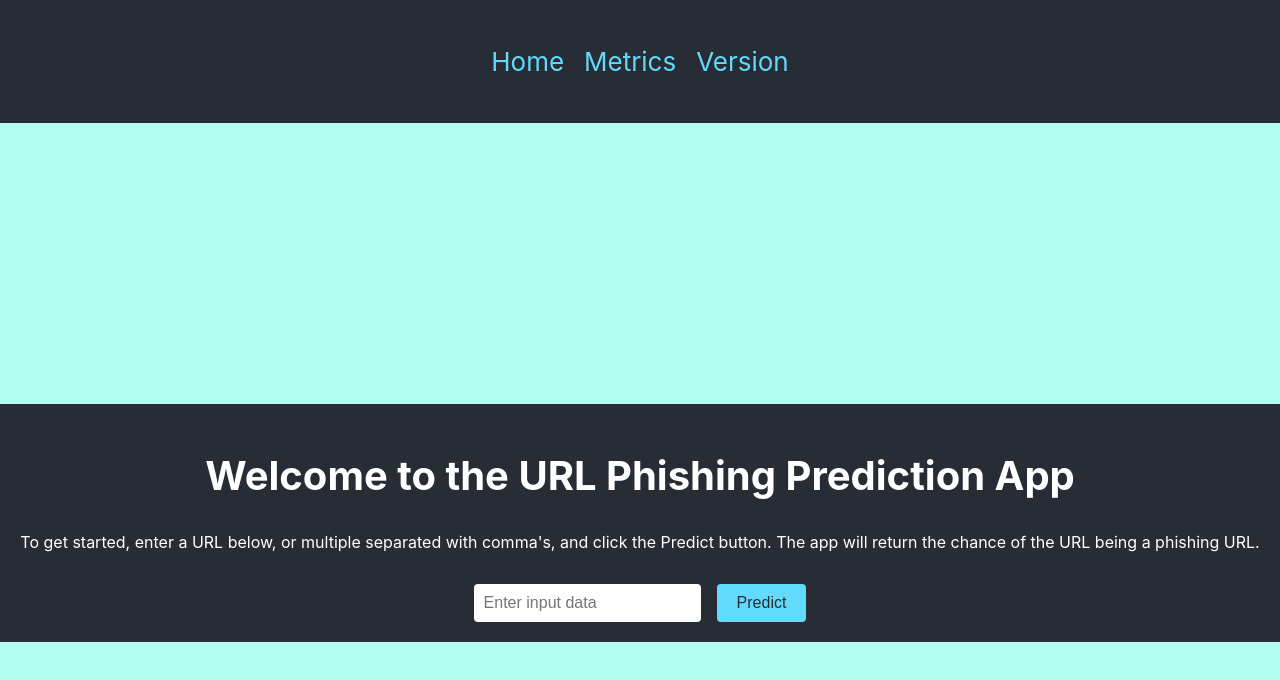
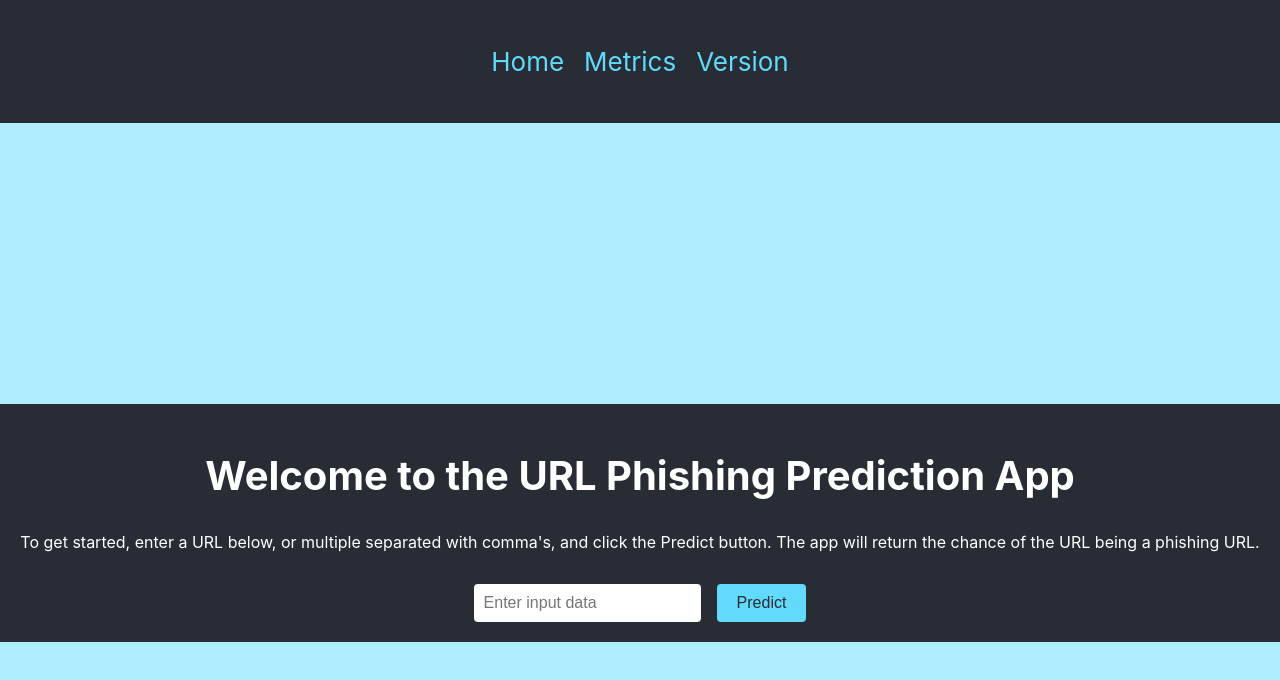
Before and after one commit to remla24-team8/app-frontend, a React (Vite) app: page / in a window 1280 px wide. Shown: the top 680 px of the page. Built offline with nearby package versions, Linux system fonts and the light colour scheme.

Commit message:
Fix color

```diff
--- a/src/App.css
+++ b/src/App.css
@@ -1,6 +1,6 @@
 .App {
   text-align: center;
-  background-color: #b0ffef;
+  background-color: #b0eeff;
   min-height: 100vh;
   display: flex;
   flex-direction: column;
```
